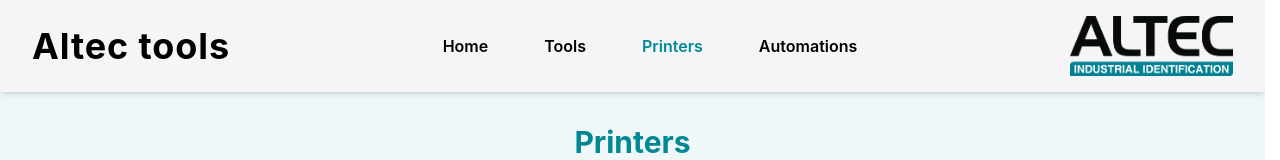
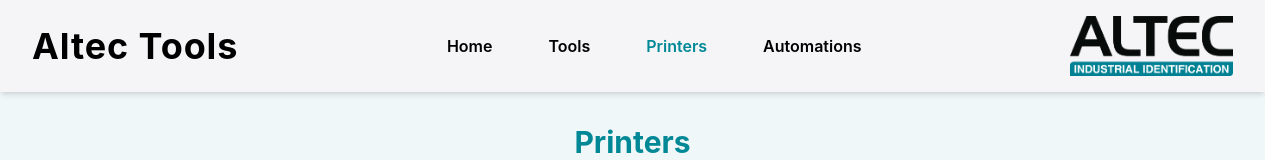
Before and after one commit to xMelow/AltecTools, a React (Vite) app in the folder AltecFrontend/: page /printers in a window 1280 px wide. Shown: the top 160 px of the page. Built offline with nearby package versions, Linux system fonts and the light colour scheme.

Commit message:
printer card add max width

```diff
--- a/AltecFrontend/src/App.tsx
+++ b/AltecFrontend/src/App.tsx
@@ -13,7 +13,7 @@
           <div className="min-h-screen bg-altec-light">
               <header className="bg-altec-gray px-8 py-4 shadow-md flex items-center justify-between">
                   <h1 className="text-black text-4xl font-bold tracking-wide">
-                      Altec tools
+                      Altec Tools
                   </h1>
                   <Navbar />
                   <img src="/src/assets/logo.png" alt="logo" className="h-15 w-auto"/>
--- a/AltecFrontend/src/components/PrinterCard.tsx
+++ b/AltecFrontend/src/components/PrinterCard.tsx
@@ -8,7 +8,7 @@
 export default function PrinterCard({printer}: PrinterCardProps) {
     return (
         <div
-            className="w-1/5 h-1/4 pl-5 pb-5 pr-5 flex flex-col border rounded-2xl border-altec-teal bg-altec-white justify-center">
+            className="w-1/5 max-w-xs h-1/4 pl-5 pb-5 pr-5 flex flex-col border rounded-2xl border-altec-teal bg-altec-white justify-center">
             <Link to={`/printers/${encodeURIComponent(printer.address)}`} state={{ name: printer.name, connectionType: printer.connectionType, model: printer.model }}>
 
                 <div className="flex justify-between items-center pt-2 pb-2">
--- a/AltecFrontend/src/pages/PrinterDetailedScreen.tsx
+++ b/AltecFrontend/src/pages/PrinterDetailedScreen.tsx
@@ -67,7 +67,7 @@
                     className="text-sm px-3 py-1 rounded-xl border border-altec-teal bg-altec-teal text-altec-white"
                     state={{ connectionType }}
                 >
-                    {"< back"}
+                    {"< Back"}
                 </Link>
 
                 <h2 className="flex-1 text-center text-3xl font-bold text-altec-teal">
@@ -140,7 +140,7 @@
 
                 <div className="flex-1 flex flex-col border rounded-2xl border-altec-teal bg-altec-white p-4 h-[75vh]">
                     <div className="flex justify-between items-center mb-2">
-                        <h3 className="text-lg font-semibold">Terminal</h3>
+                        <h3 className="text-lg font-semibold">{terminalTab == "terminal" ? "Terminal" : "Editor"}</h3>
                     </div>
                     <hr className="border-b border-altec-teal mb-3" />
 
```
